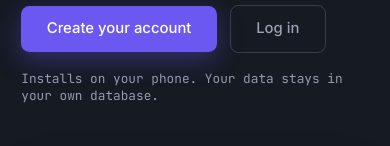
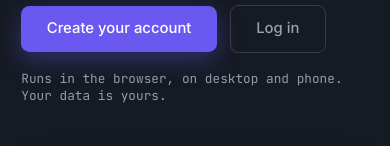
Before and after one commit to agimharizaj/tradebook, a Next.js app: page / in a window 390 px wide. Shown: the part 604-750 px from the top of the page. Built offline with nearby package versions, Linux system fonts and the light colour scheme; no server answers.

Commit message:
Landing hero: drop the installs-on-phone line for browser-based wording

```diff
--- a/src/app/page.tsx
+++ b/src/app/page.tsx
@@ -100,7 +100,7 @@ export default async function Home({
               </Link>
             </div>
             <p className="mt-4 font-mono text-xs text-dim">
-              Installs on your phone. Your data stays in your own database.
+              Runs in the browser, on desktop and phone. Your data is yours.
             </p>
           </div>
 
```
